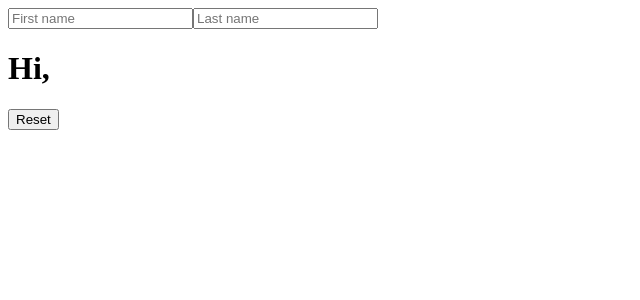
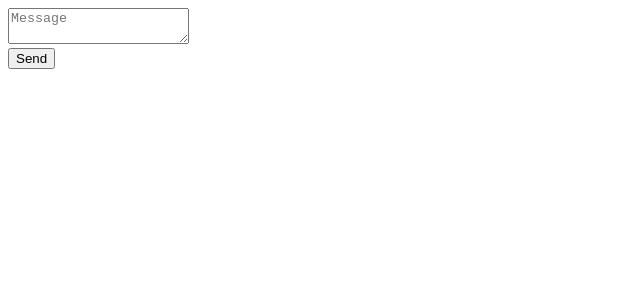
Before and after one commit to NgirfanulMangali/Learn-React, a React (Vite) app: page / in a window 1280 px wide. Shown: the top 300 px of the page, without its empty margins (0-640 px from the left). Built offline with nearby package versions, Linux system fonts and the light colour scheme.

Commit message:
fix a crash

```diff
--- a/src/App.jsx
+++ b/src/App.jsx
@@ -1,36 +1,24 @@
-import { useState } from "react";
+import { useState } from 'react';
 
-export default function Form() {
-  const [first, setfirst] = useState('');
-  const [last, setlast] = useState('');
-
-  function handleFirstNameChange(e) {
-    setfirst(e.target.value)
+export default function FeedbackForm() {
+  const [isSent, setIsSent] = useState(false);
+  const [message, setMessage] = useState('');
+  if (isSent) {
+    return <h1>Thank you!</h1>;
   }
-
-  function handleLastNameChange(e) {
-    setlast(e.target.value)
-  }
-
-  function handleReset() {
-    setfirst('')
-    setlast('')
-  }
-
   return (
-    <form onSubmit={e => e.preventDefault()}>
-      <input
-        placeholder="First name"
-        value={first}
-        onChange={handleFirstNameChange}
+    <form onSubmit={e => {
+      e.preventDefault();
+      alert(`Sending: "${message}"`);
+      setIsSent(true);
+    }}>
+      <textarea
+        placeholder="Message"
+        value={message}
+        onChange={e => setMessage(e.target.value)}
       />
-      <input
-        placeholder="Last name"
-        value={last}
-        onChange={handleLastNameChange}
-      />
-      <h1>Hi, {first} {last}</h1>
-      <button onClick={handleReset}>Reset</button>
+      <br />
+      <button type="submit">Send</button>
     </form>
   );
 }
--- a/src/main.jsx
+++ b/src/main.jsx
@@ -1,11 +1,11 @@
 import React from 'react'
 import ReactDOM from 'react-dom/client'
-import Form from './App.jsx'
+import FeedbackForm from './App.jsx'
 
 
 ReactDOM.createRoot(document.getElementById('root')).render(
   <React.StrictMode>
-    < Form />
+    < FeedbackForm />
 
   </React.StrictMode>,
 )
```
